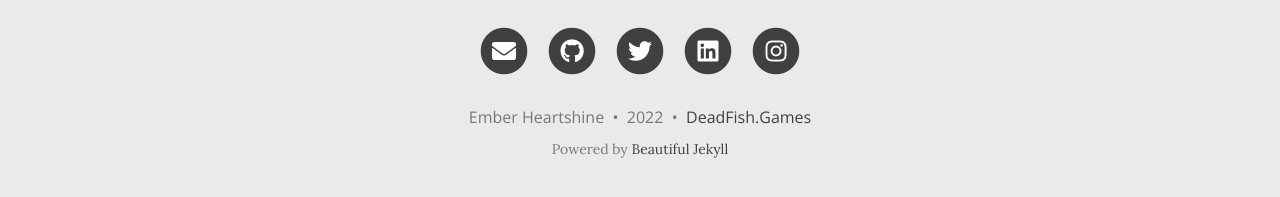
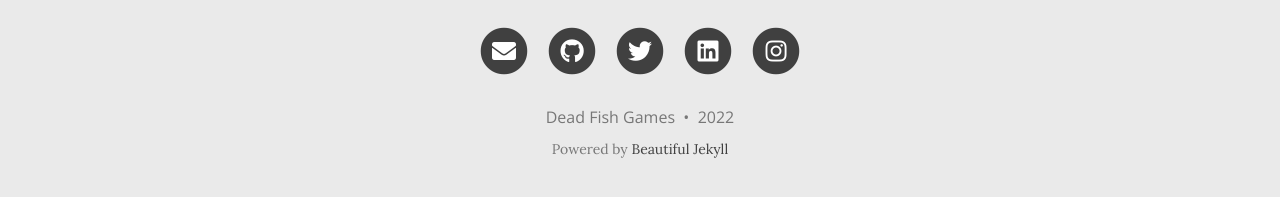
Before and after one commit to Dead-Fish-Games/deadfish.games, a Jekyll site: the page built from index.html, in a window 1280 px wide and 1306 px high. Shown: the part 1096-1293 px from the top of the window. Built offline with Jekyll 4.4.1, drawn with Linux system fonts in a browser that asks for light colours; nearby versions of some CDN libraries; the list of posts is cut into pages by our own code.

Commit message:
Update _config.yml

```diff
--- a/_config.yml
+++ b/_config.yml
@@ -4,7 +4,7 @@
 title: Dead Fish Games
 
 # Your name to show in the footer
-author: Ember Heartshine
+author: Dead Fish Games
 
 # --- List of links in the navigation bar --- #
 
@@ -74,7 +74,7 @@ social-network-links:
 
 # How to display the link to your website in the footer
 # Remove this if you don't want a link in the footer
-url-pretty: "DeadFish.Games"
+#url-pretty: "DeadFish.Games"
 
 # Excerpt word length - Truncate the excerpt of each post on the feed page to the specified number of words
 excerpt_length: 50
```
